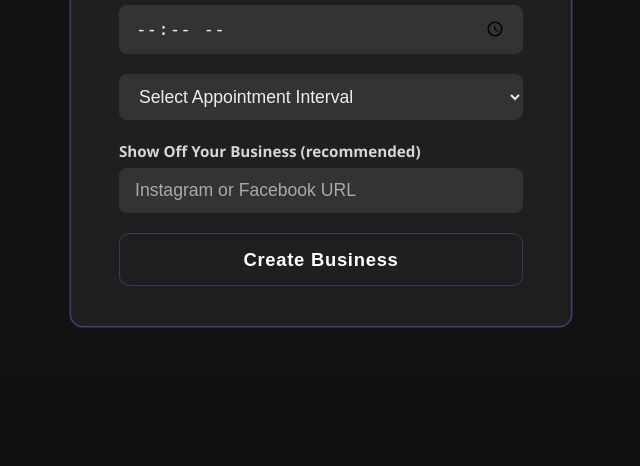
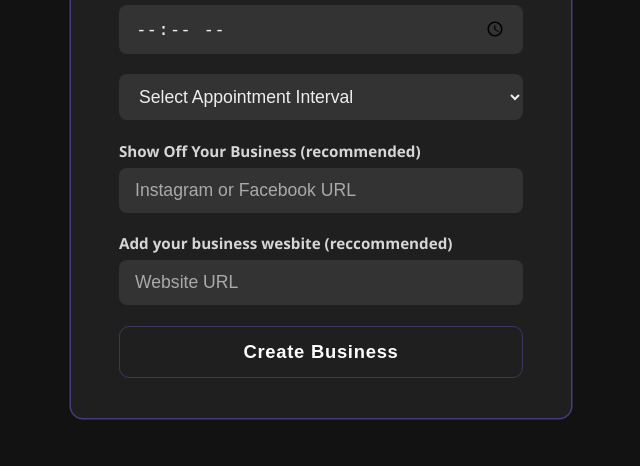
Before and after one commit to Satvir092/Localate, a Flask app: page /business/create_business in a window 1280 px wide. Shown: the part 939-1405 px from the top of the page, without its empty margins (319-959 px from the left). Before the commit the page ends 1267 px from the top, so only its background shows below. Run offline with Flask 3, Linux system fonts and the light colour scheme; the visitor is signed in with stand-in values (Sample User, id 1).

Commit message:
Added  a website button and fixed closed button error

```diff
--- a/business.py
+++ b/business.py
@@ -78,6 +78,7 @@ def create_business():
         days_list = request.form.getlist('weekdays')
         state = request.form.get('state')
         social_url = request.form.get('social_url')
+        website_url = request.form.get('website_url')
         timezone = request.form.get('timezone')
 
         if not name:
@@ -128,6 +129,14 @@ def create_business():
             flash("City name must be under 50 characters.", "error")
             return redirect(url_for('business.create_business'))
 
+        if len(social_url) > 2000:
+            flash("Social url must be less than 2000 characters")
+            return redirect(url_for('business.create_business'))
+
+        if len(website_url) > 2000:
+            flash("Website url must be less than 2000 characters")
+            return redirect(url_for('business.create_business'))
+
         supabase = current_app.supabase
         response = supabase.table('businesses').insert({
             "user_id": str(current_user.id),
@@ -141,6 +150,7 @@ def create_business():
             "state": state,
             "timezone": timezone,
             "social_url": social_url,
+            "website_url": website_url,
             "closing_time": closing_time
         }).execute()
 
@@ -261,6 +271,7 @@ def edit_business(business_id):
         days_list = request.form.getlist('weekdays')
         state = request.form.get('state')
         social_url = request.form.get('social_url')
+        website_url = request.form.get('website_url')
         timezone = request.form.get('timezone')
 
         if not name:
@@ -312,6 +323,13 @@ def edit_business(business_id):
             flash("City name must be under 50 characters.", "error")
             return redirect(url_for('business.create_business'))
 
+        if len(social_url) > 2000:
+            flash("Social url must be less than 2000 characters")
+            return redirect(url_for('business.create_business'))
+
+        if len(website_url) > 2000:
+            flash("Website url must be less than 2000 characters")
+            return redirect(url_for('business.create_business'))
 
         update_data = {
             "name": name,
@@ -323,6 +341,7 @@ def edit_business(business_id):
             "interval": interval,
             "open_days": days_list,
             "timezone": timezone,
+            "website_url": website_url,
             "social_url": social_url,
             "state": state
         }
--- a/localate.py
+++ b/localate.py
@@ -41,4 +41,4 @@ def create_app():
 
 if __name__ == "__main__":
     app = create_app()
-    app.run(debug=False)
+    app.run(debug=True)
--- a/templates/create_business.html
+++ b/templates/create_business.html
@@ -201,7 +201,10 @@
       </select>
 
       <label for="social_url">Show Off Your Business (recommended)</label>
-      <input type="social" id="social_url" name="social_url" placeholder="Instagram or Facebook URL" maxlength="200"/>
+      <input type="social" id="social_url" name="social_url" placeholder="Instagram or Facebook URL" maxlength="2000"/>
+
+      <label for="website_url">Add your business wesbite (reccommended)</label>
+      <input type="website" id="website_url" name="website_url" placeholder="Website URL" maxlength="2000"/>
 
       <button type="submit">Create Business</button>
     </form>
--- a/templates/edit_business.html
+++ b/templates/edit_business.html
@@ -141,6 +141,9 @@
       <label for="social_url">Photo Showcase URL (recommended)</label>
       <input type="social" id="social_url" name="social_url" value="{{ business.social_url }}"/>
 
+      <label for="website_url">Website URL (recommended)</label>
+      <input type="website" id="wesbite_url" name="website_url" value="{{ business.website_url }}"/>
+
       <button type="submit">Update Business</button>
     </form>
     <a href="{{ url_for('business.view_business', business_id=business.id) }}" class="btn secondary">Back</a>
```
Also changed, not shown: static/customer_view.css (+26 -2 lines), templates/customer_view.html (+8 -2 lines).
